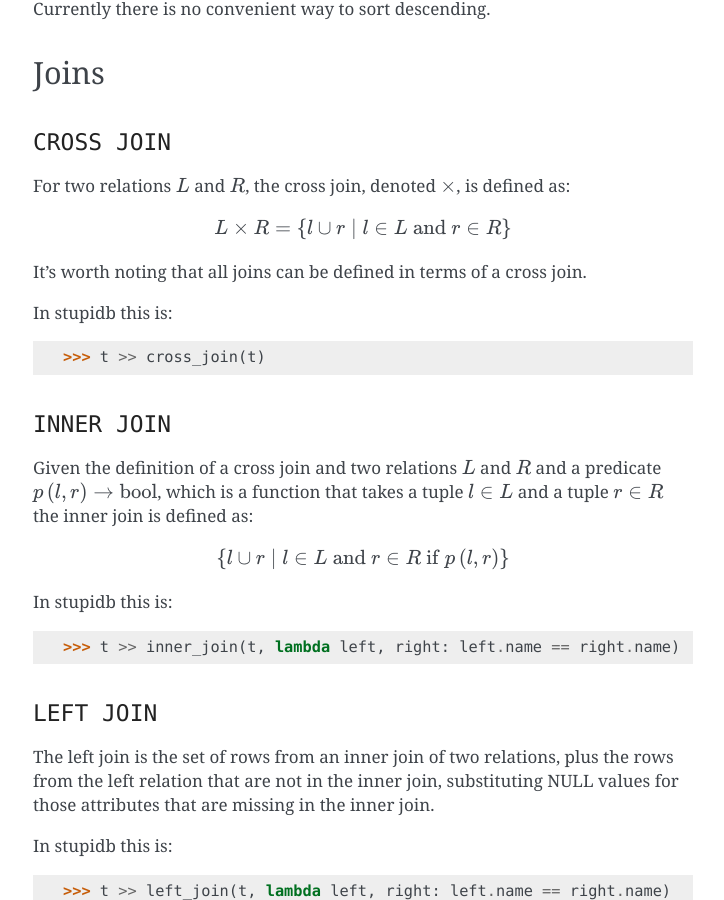
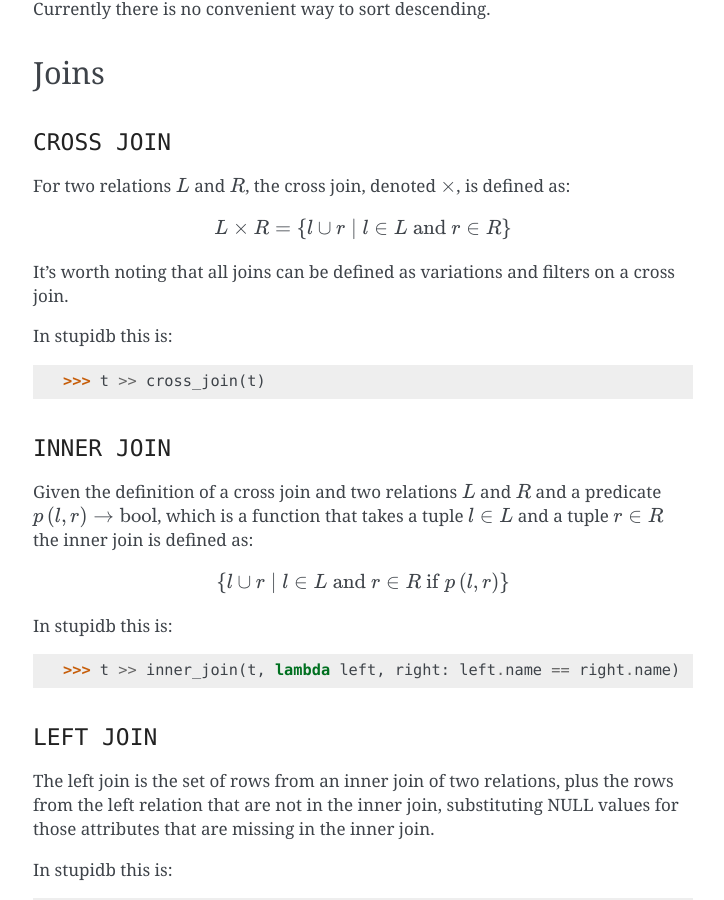
Before and after one commit to cpcloud/stupidb, a Sphinx documentation site: the page built from docs/usage.rst, in a window 1280 px wide and 900 px high, scrolled down 2208 px. Shown: the whole window, without its empty margins (387-1111 px from the left). Built offline with Sphinx 7.4.7, drawn with Linux system fonts in a browser that asks for light colours; pages that are not in the unit, such as notebooks, are missing from menus.

Commit message:
Make the cross join language a bit more precise

```diff
--- a/docs/usage.rst
+++ b/docs/usage.rst
@@ -113,7 +113,8 @@ For two relations :math:`L` and :math:`R`, the cross join, denoted
 
    L\times{R} = \left\{l \cup r \mid l \in L\mbox{ and }r \in R\right\}
 
-It's worth noting that all joins can be defined in terms of a cross join.
+It's worth noting that all joins can be defined as variations and filters on a
+cross join.
 
 In stupidb this is:
 
```
